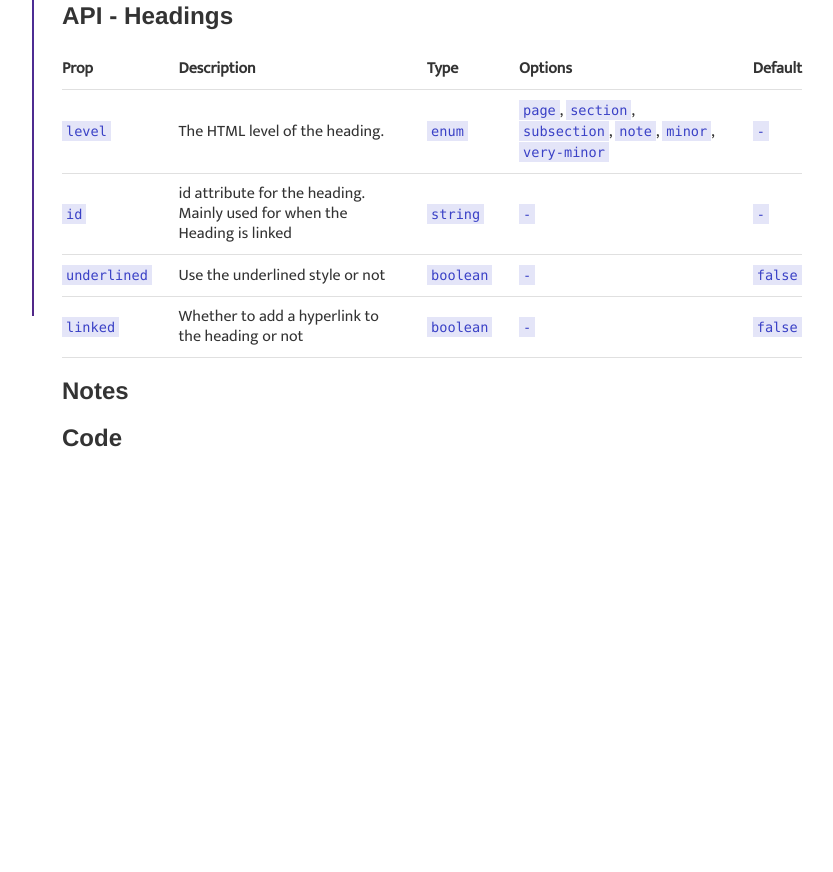
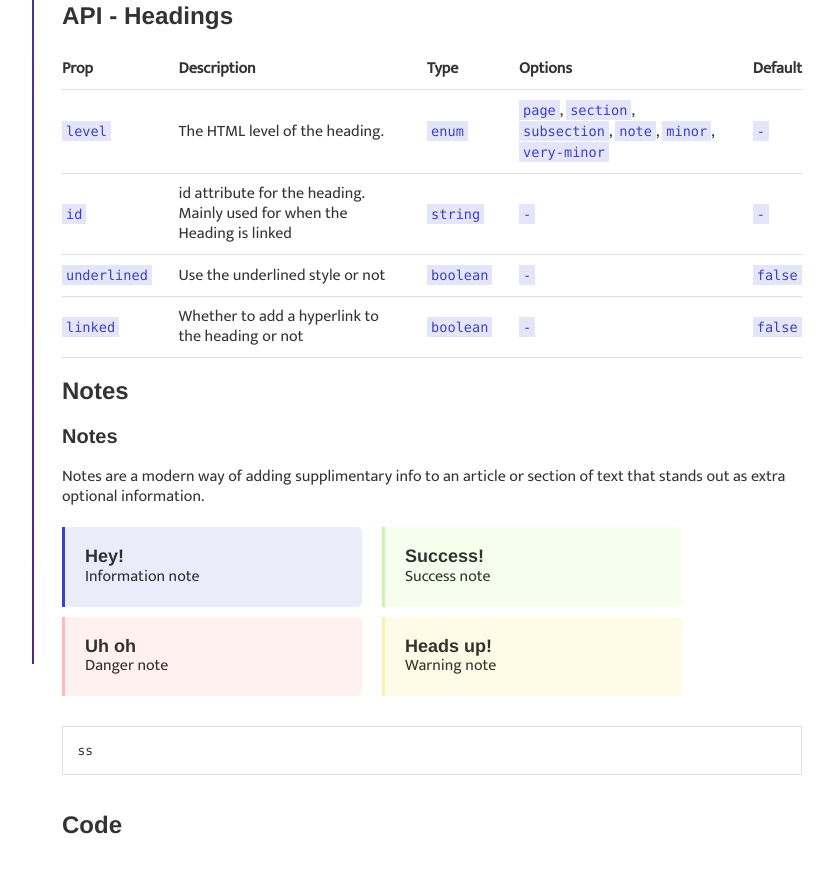
Before and after one commit to chet-w/pepper-ui, a Gatsby site: page /components/typography in a window 1280 px wide. Shown: the part 1436-2308 px from the top of the page, without its empty margins (308-1141 px from the left). Before the commit the page ends 1937 px from the top, so only its background shows below. Built offline with nearby package versions, Linux system fonts and the light colour scheme; Gatsby itself is replaced by a stand-in of ours; a web font is replaced by a local one.

Commit message:
Add initial Note variations

```diff
--- a/src/components/ComponentDocumentationSection.tsx
+++ b/src/components/ComponentDocumentationSection.tsx
@@ -14,6 +14,7 @@ interface ComponentListProps {
 const ComponentList = styled.ul`
   margin-left: 0;
   display: flex;
+  flex-wrap: wrap;
   flex-direction: ${(props: ComponentListProps) =>
     props.isColumn ? 'column' : 'row'};
   align-items: ${(props: ComponentListProps) =>
--- /dev/null
+++ b/src/page-parts/Typography/NoteStyles.tsx
@@ -0,0 +1,31 @@
+import React from 'react'
+import ComponentDocumentationSection from '../../components/ComponentDocumentationSection'
+import Note from '../../pepper-components/Note'
+
+interface Props {}
+
+const NotesStyles: React.FC<Props> = () => {
+  return (
+    <ComponentDocumentationSection
+      title="Notes"
+      description="Notes are a modern way of adding supplimentary info to an article or section of text that stands out as extra optional information."
+      demoComponents={[
+        <Note type="info" heading="Hey!">
+          Information note
+        </Note>,
+        <Note type="success" heading="Success!">
+          Success note
+        </Note>,
+        <Note type="danger" heading="Uh oh">
+          Danger note
+        </Note>,
+        <Note type="warning" heading="Heads up!">
+          Warning note
+        </Note>,
+      ]}
+      code={`ss`}
+    />
+  )
+}
+
+export default NotesStyles
--- a/src/pages/components/typography.tsx
+++ b/src/pages/components/typography.tsx
@@ -1,8 +1,8 @@
 import * as React from 'react'
 
 // Parts
-import HeadingsLevels from '../../page-parts/Headings/HeadingLevels'
-import HeadingStyles from '../../page-parts/Headings/HeadingStyles'
+import HeadingsLevels from '../../page-parts/Typography/HeadingLevels'
+import HeadingStyles from '../../page-parts/Typography/HeadingStyles'
 
 // Layout
 import Layout from '../../layout/index'
@@ -10,7 +10,7 @@ import ComponentLayout from '../../layout/component'
 
 import Heading from '../../pepper-components/Headings/index'
 import APITable from '../../components/APITable'
-import { idea } from 'react-syntax-highlighter/dist/esm/styles/hljs'
+import NotesStyles from '../../page-parts/Typography/NoteStyles'
 
 interface TypographyPageProps {
   location: {
@@ -78,6 +78,7 @@ export default ({ location }: TypographyPageProps) => (
       <Heading level="section" id="notes">
         Notes
       </Heading>
+      <NotesStyles />
       <Heading level="section" id="code">
         Code
       </Heading>
--- a/src/pepper-components/Note/index.tsx
+++ b/src/pepper-components/Note/index.tsx
@@ -9,6 +9,8 @@ const BaseNote = styled.blockquote`
   border-left-color: ${(props: BaseNoteProps) => props.accent};
   margin-left: 0;
   margin-right: 0;
+  min-width: 300px;
+  border-radius: 0 5px 5px 0;
 `
 
 type NoteTypeTypes = 'info' | 'success' | 'warning' | 'danger'
@@ -28,6 +30,9 @@ interface BaseNoteProps {
 
 const colorMappings = [
   { type: 'info', base: 'rgb(235, 236, 249)', accent: 'rgba(58, 65, 198)' },
+  { type: 'success', base: 'rgb(246, 255, 237)', accent: 'rgb(204, 241, 176)' },
+  { type: 'danger', base: 'rgb(255, 241, 240)', accent: 'rgb(255, 187, 184)' },
+  { type: 'warning', base: 'rgb(255, 251, 230)', accent: 'rgb(255, 237, 176)' },
 ]
 
 const Note: React.FC<NoteProps> = props => {
```
Also changed, not shown: src/page-parts/Typography/HeadingLevels.tsx (renamed from src/page-parts/Headings/HeadingLevels.tsx), src/page-parts/Typography/HeadingStyles.tsx (renamed from src/page-parts/Headings/HeadingStyles.tsx).
